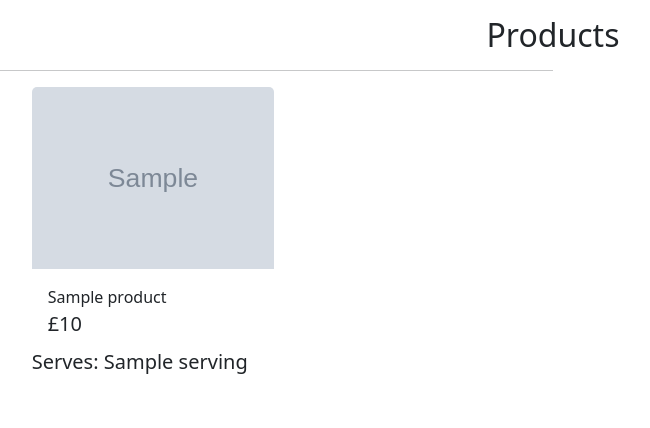
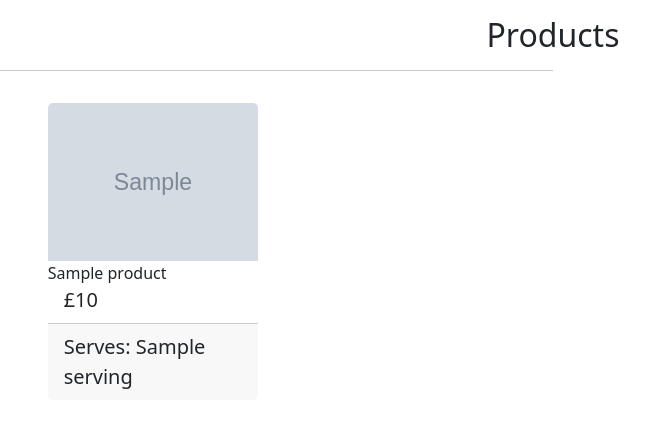
Before and after one commit to hannahro15/ready-steady-eat, a Django app: template products/templates/products/products.html in a window 1280 px wide. Shown: the part 186-614 px from the top of the page, without its empty margins (87-737 px from the left). Run offline with Django 3.2, Linux system fonts and the light colour scheme; the template is opened without the code that fills it: most values are stand-ins (such as "Sample title", 1, 10 or a date in 2020); grey boxes marked "Sample" are stand-in pictures; some libraries are stand-ins or nearby versions.

Commit message:
Amend sizing on product containers

```diff
--- a/products/static/products/css/products.css
+++ b/products/static/products/css/products.css
@@ -1,5 +1,5 @@
-.product-container .card .card-img-top {
+.product-container .card .card-body .card-img-top {
     height: 100px;
-    width: auto;
-    text-align: center;
+    width: 100px;
+    object-fit: cover;
 }
--- a/products/templates/products/products.html
+++ b/products/templates/products/products.html
@@ -23,7 +23,7 @@
             <div class="row">
                 {% for product in products %}
                     <div class="col-sm-6 col-md-6 col-lg-4 col-xl-3">
-                        <div class="card h-100 border-0">
+                        <div class="card card-body h-100 border-0">
                             {% if product.image %}
                             <a href="{% url 'product_detail' product.id %}">
                                 <img class="card-img-top img-fluid" src="{{ product.image.url }}" alt="{{ product.name }}">
@@ -33,7 +33,7 @@
                                 <img class="card-img-top img-fluid" src="" alt="{{ product.name }}">
                             </a>
                             {% endif %}
-                            <div class="card-body pb-0">
+                            <div class="pb-0">
                                 <p class="mb-0">{{ product.name }}</p>
                             </div>
                             <div class="card-footer bg-white pt-0 border-0 text-left">
@@ -43,7 +43,7 @@
                                     </div>
                                 </div>
                             </div>
-                            <div class="col">
+                            <div class="col card-footer">
                                 <p class="lead mb-0 text-left font-weight-bold">Serves: {{ product.serving }}</p>
                             </div>
                         </div>
```
